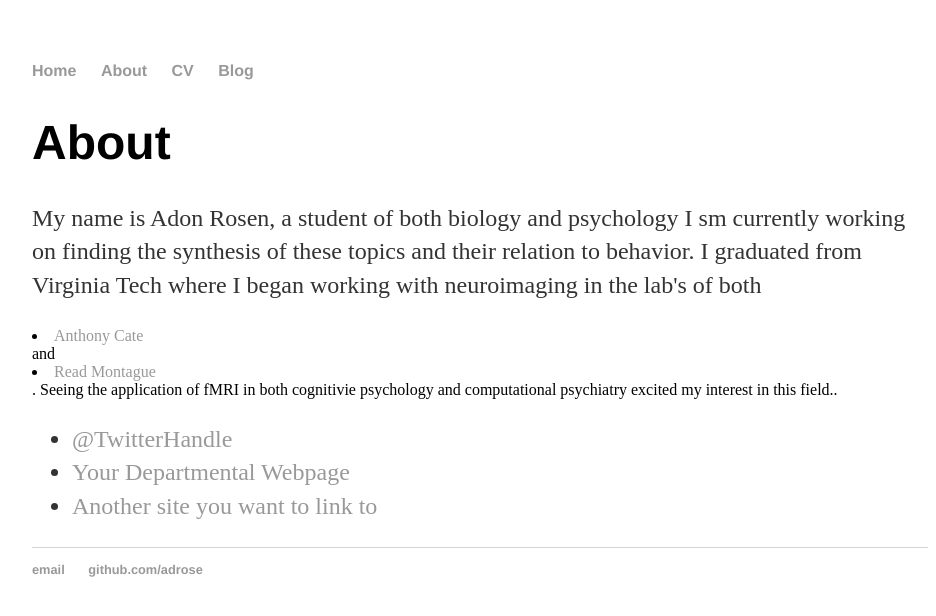
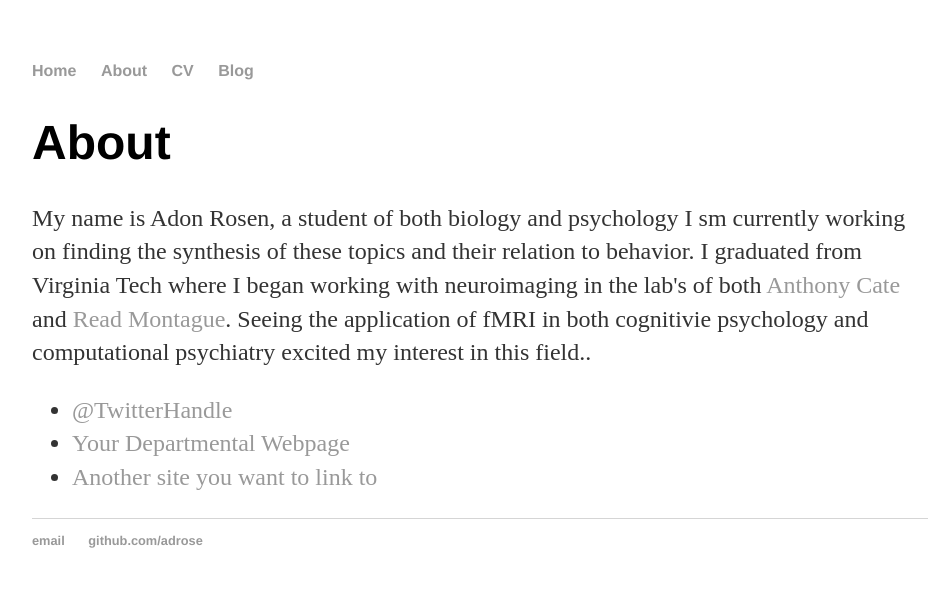
Before and after one commit to adrose/adrose.github.io, a Jekyll site: the page built from about/index.html, in a window 1280 px wide. Shown: the top 616 px of the page, without its empty margins (160-1096 px from the left). Built offline with Jekyll 4.4.1, drawn with Linux system fonts in a browser that asks for light colours.

```diff
--- a/about/index.html
+++ b/about/index.html
@@ -5,7 +5,7 @@ title: About Adon Rosen
 
 		<div class="about">
 			<h1>About</h1>
-			<p>My name is Adon Rosen, a student of both biology and psychology I sm currently working on finding the synthesis of these topics and their relation to behavior. I graduated from Virginia Tech where I began working with neuroimaging in the lab's of both <li><a href="https://scholar.google.com/citations?user=QsJ4vsIAAAAJ&hl=en">Anthony Cate</a></li> and <li><a href="https://scholar.google.com/citations?user=rjfj_8AAAAAJ&hl=en">Read Montague</a></li>. Seeing the application of fMRI in both cognitivie psychology and computational psychiatry excited my interest in this field..</p>
+			<p>My name is Adon Rosen, a student of both biology and psychology I sm currently working on finding the synthesis of these topics and their relation to behavior. I graduated from Virginia Tech where I began working with neuroimaging in the lab's of both <a href="https://scholar.google.com/citations?user=QsJ4vsIAAAAJ&hl=en">Anthony Cate</a> and <a href="https://scholar.google.com/citations?user=rjfj_8AAAAAJ&hl=en">Read Montague</a>. Seeing the application of fMRI in both cognitivie psychology and computational psychiatry excited my interest in this field..</p>
 
 			<ul class="contacts">
 				<li><a href="#">@TwitterHandle</a></li>
```
